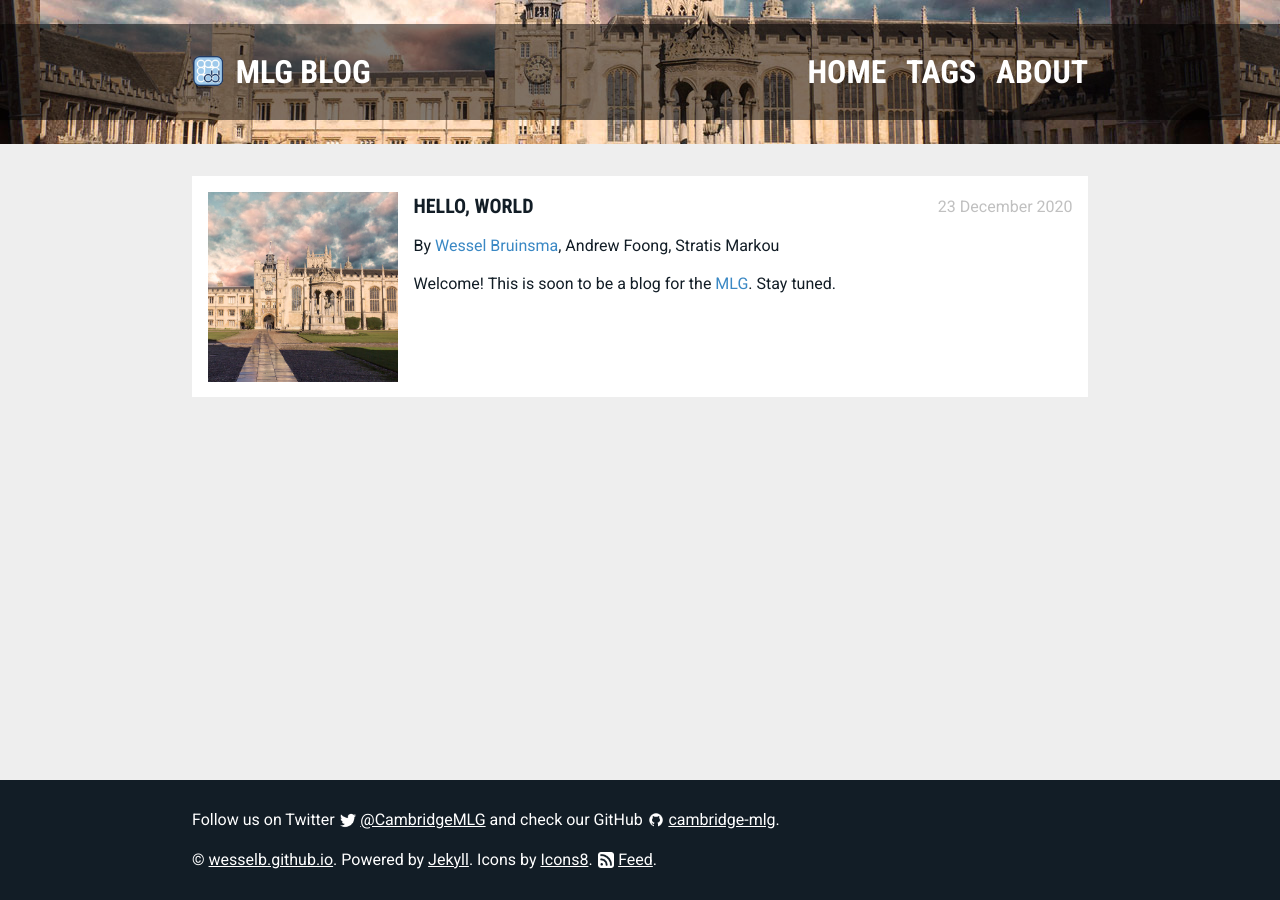
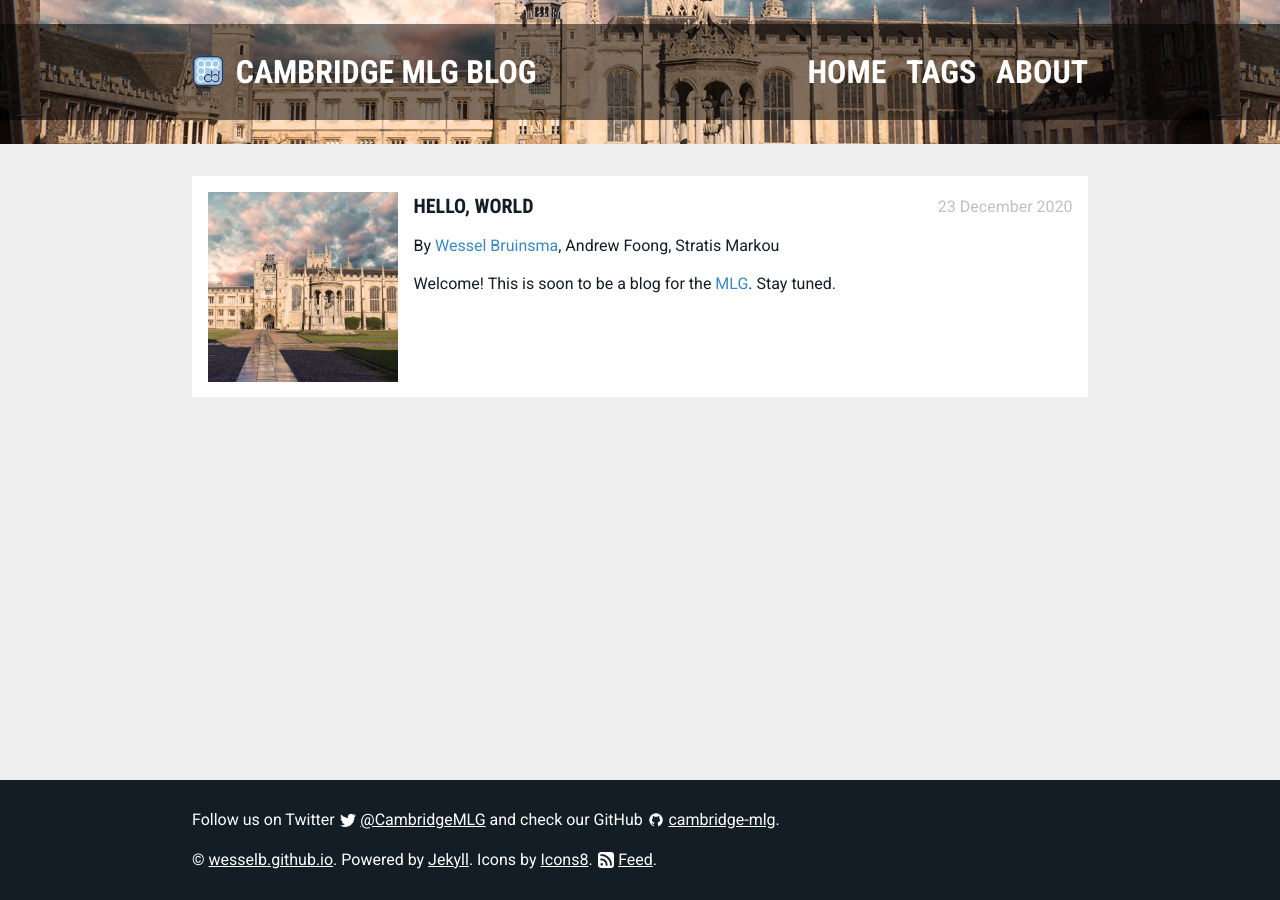
Before and after one commit to mlg-blog/mlg-blog.github.io, a Jekyll site: the page built from index.html, in a window 1280 px wide. Built offline with Jekyll 4.4.1, drawn with Linux system fonts in a browser that asks for light colours.

Commit message:
Change MLG to Cambridge MLG

```diff
--- a/_includes/head.html
+++ b/_includes/head.html
@@ -5,7 +5,7 @@
     <meta name="viewport" content="width=device-width, initial-scale=1">
     <link rel="icon" type="image/x-icon" href="{{ site.baseurl }}/assets/images/cbl.png">
 
-    <title>{% if page.title %}{{ page.title | escape }} · {% endif %}MLG Blog</title>
+    <title>{% if page.title %}{{ page.title | escape }} · {% endif %}Cambridge MLG Blog</title>
 
     <link rel="stylesheet" href="{{ site.baseurl }}/assets/css/normalize.css">
     <link rel="stylesheet" href="{{ site.baseurl }}/assets/css/h5bp.css">
--- a/_layouts/default.html
+++ b/_layouts/default.html
@@ -12,7 +12,7 @@
                 <div class="shaded">
                     <div class="centered">
                         <img src="{{ site.baseurl }}/assets/images/cbl.png" alt="CBL" class="logo">
-                        <a href="{{ site.baseurl }}/" id="header-title">mlg blog</a>
+                        <a href="{{ site.baseurl }}/" id="header-title">cambridge mlg blog</a>
                         <nav id="menu">
                             <a href="{{ site.baseurl }}/">home</a>
                             <a href="{{ site.baseurl }}/posts-by-tag">tags</a>
```
